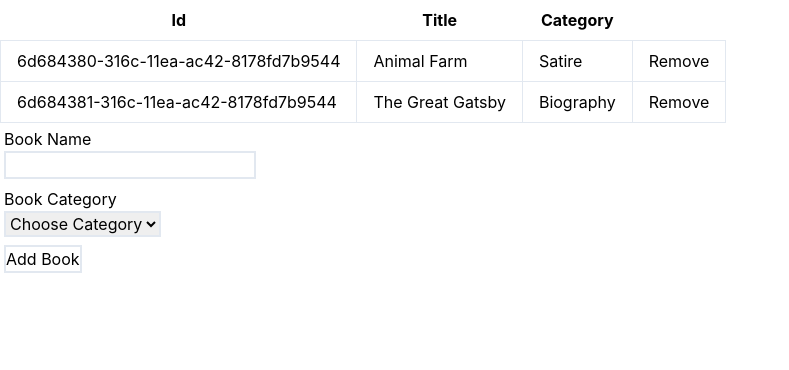
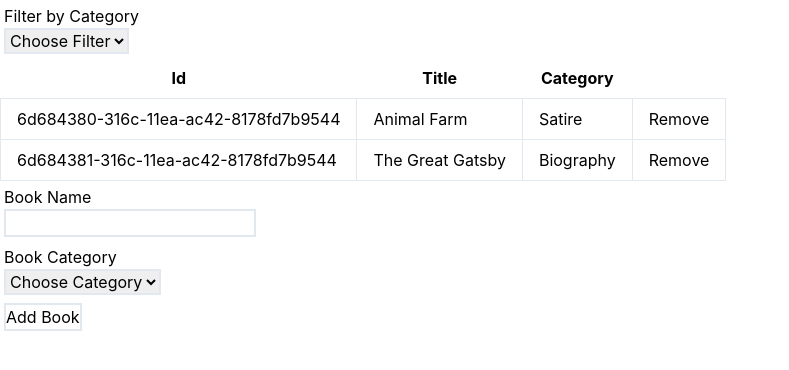
Before and after one commit to mosaaleb/redux-bookstore, a React (Create React App) app: page / in a window 1280 px wide. Shown: the top 370 px of the page, without its empty margins (0-789 px from the left). Built offline with nearby package versions, Linux system fonts and the light colour scheme.

Commit message:
Add categoryFilter component

```diff
--- a/src/containers/BookList.js
+++ b/src/containers/BookList.js
@@ -2,6 +2,7 @@ import React from 'react';
 import PropTypes from 'prop-types';
 import { connect } from 'react-redux';
 import Book from '../components/Book';
+import CategoryFilter from './CategoryFilter';
 
 const mapStateToProps = (state) => ({ books: state.books });
 
@@ -9,6 +10,8 @@ const BookList = ({ books }) => {
   const renderBook = (book) => <Book key={book.id} book={book} />;
 
   return (
+    <div>
+      <CategoryFilter />
       <table className="table-auto">
         <thead>
           <tr>
@@ -19,6 +22,7 @@ const BookList = ({ books }) => {
         </thead>
         <tbody>{books.map(renderBook)}</tbody>
       </table>
+    </div>
   );
 };
 
--- /dev/null
+++ b/src/containers/CategoryFilter.js
@@ -0,0 +1,38 @@
+import React, { useState } from 'react';
+
+const CategoryFilter = () => {
+  const [bookCategoryFilter, setBookCategoryFilter] = useState('');
+  const booksCategories = [
+    'Kids',
+    'Action',
+    'Horror',
+    'Sci-Fi',
+    'History',
+    'Learning',
+    'Biography'
+  ];
+  return (
+    <div className="p-1">
+      <label htmlFor="book-category">
+        Filter by Category
+        <select
+          id="book-category"
+          value={bookCategoryFilter}
+          className="border-2 block"
+          onChange={(e) => setBookCategoryFilter(e.target.value)}
+        >
+          <option value="default" hidden="hidden">
+            Choose Filter
+          </option>
+          {booksCategories.map((category) => (
+            <option key={category} value={category}>
+              {category}
+            </option>
+          ))}
+        </select>
+      </label>
+    </div>
+  );
+};
+
+export default CategoryFilter;
```
Lines whose indentation alone changed are shown as unchanged.
